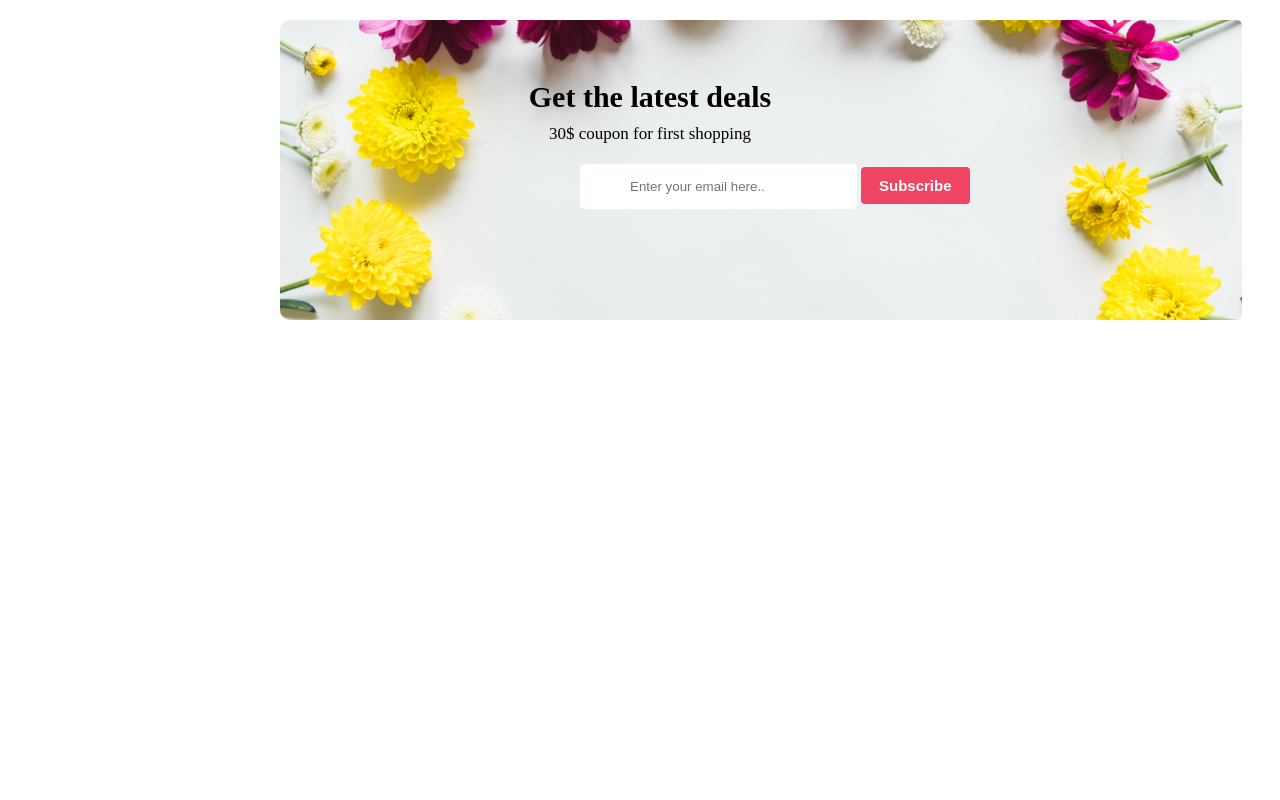
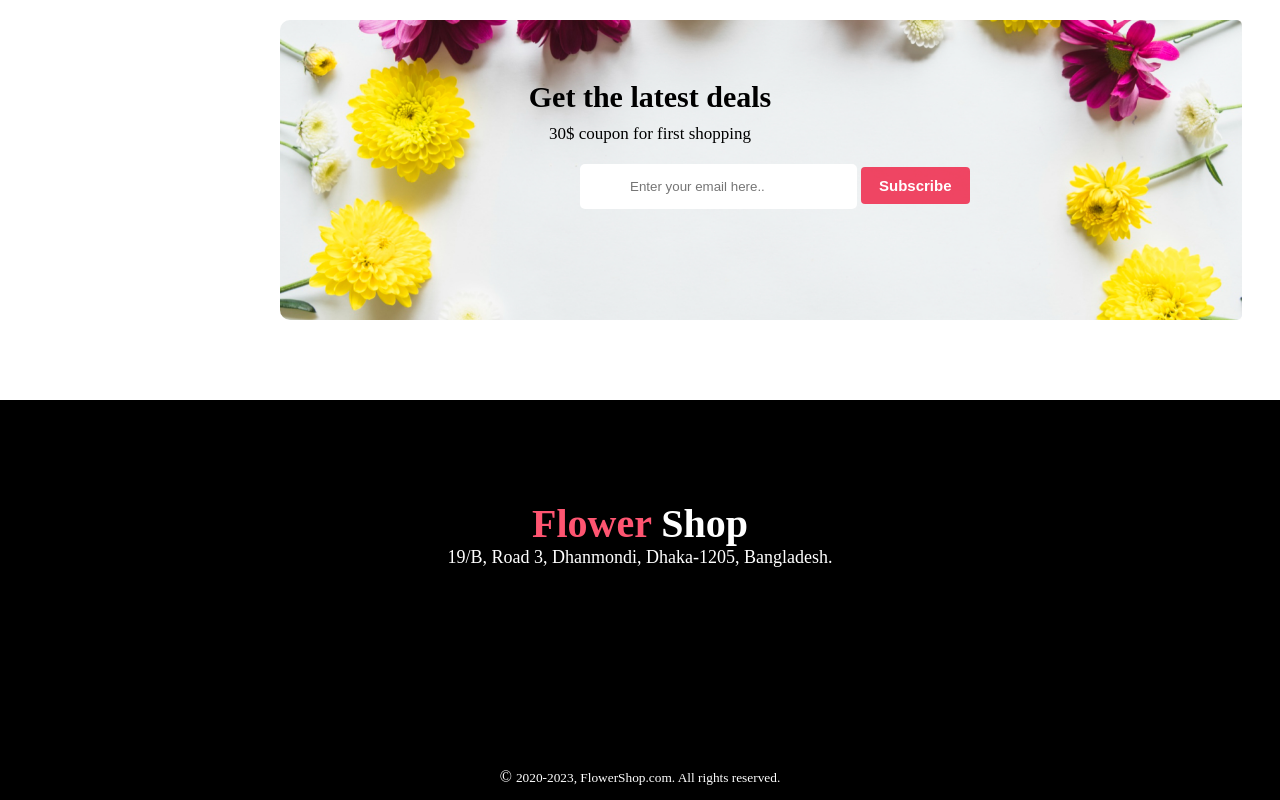
Before and after one commit to mazharul-islam356/online-flower-shop, a plain HTML site: page index.html in a window 1280 px wide. Shown: the part 2181-2981 px from the top of the page. Before the commit the page ends 2581 px from the top, so only its background shows below. Drawn offline with Linux system fonts and the light colour scheme.

Commit message:
add footer

```diff
--- a/index.html
+++ b/index.html
@@ -100,7 +100,15 @@
         </section>
     </main>
     <footer>
+       <div class="footer-info">
+        <h1><span>Flower</span> Shop</h1>
+        <p>19/B, Road 3, Dhanmondi, Dhaka-1205, Bangladesh.
+            </p>
+       </div>
 
+       <div class="footer-cpyright">
+        <p>&copy; <small>2020-2023, FlowerShop.com. All rights reserved.</small></p>
+       </div>
     </footer>
 
 </body>
--- a/style.css
+++ b/style.css
@@ -247,7 +247,28 @@
 }
 /* section 05 End */
 /* Footer part Start */
-
-
+footer{
+    height: 400px;
+    width: 100%;
+    background-color: black;
+    color: white;
+}
+.footer-info{
+text-align: center;
+padding-top: 100px;
+}
+.footer-info h1{
+    font-size: 40px;
+}
+.footer-info p{
+    font-size: 18px;
+}
+.footer-info span{
+    color: rgb(254, 85, 113);
+}
+.footer-cpyright{
+    text-align: center;
+    padding-top: 200px;
+}
 
 /* Footer part Start */
```
